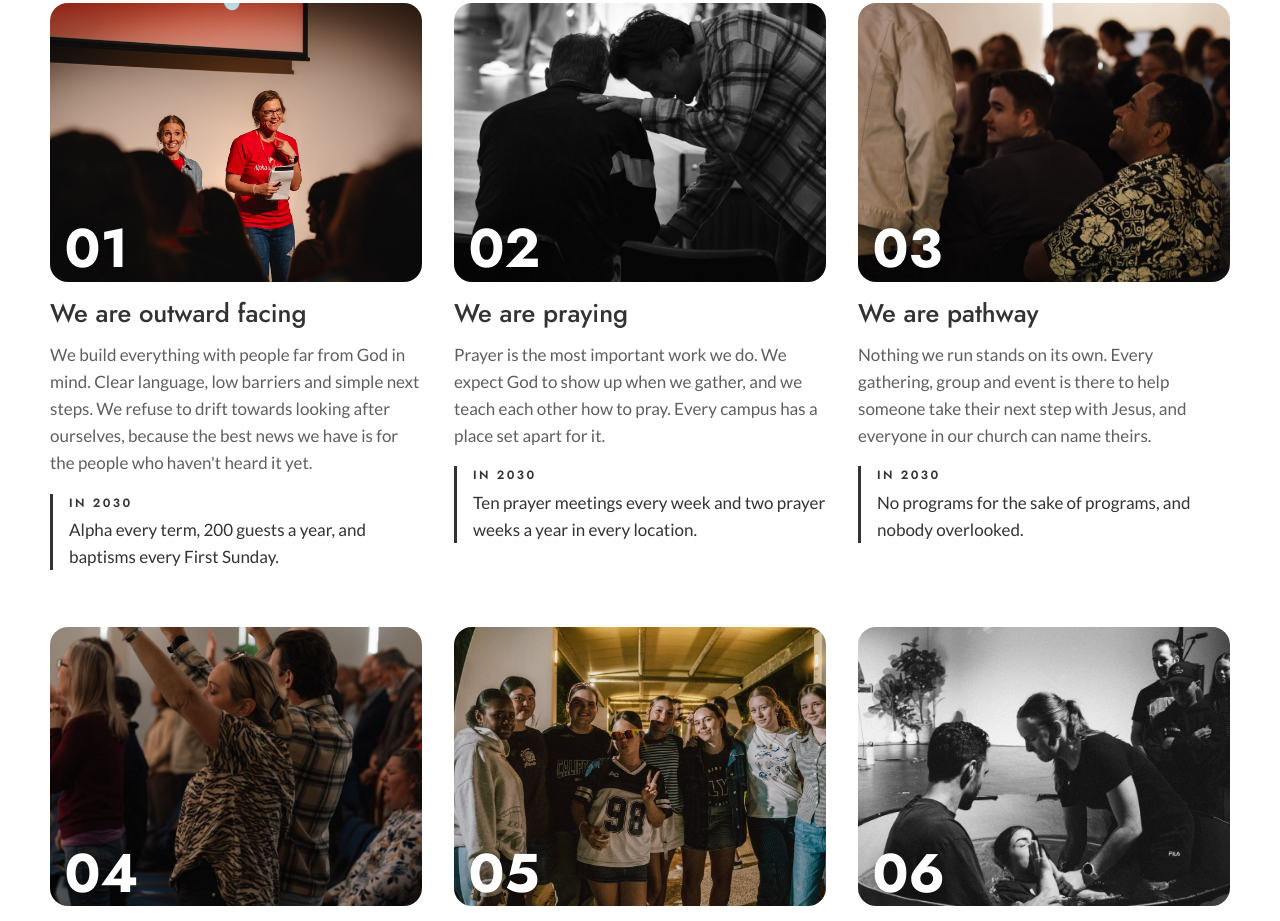
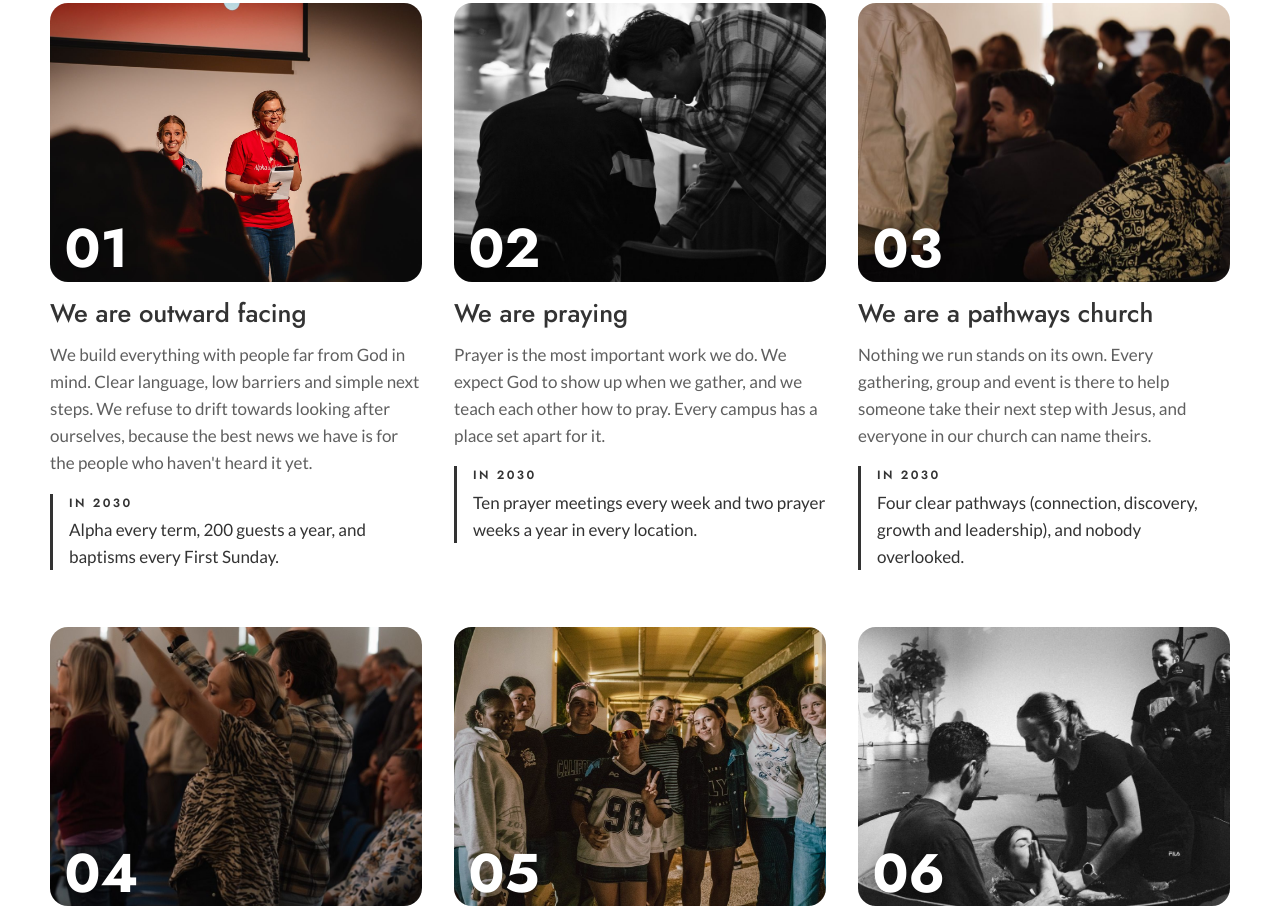
Before and after one commit to deetsweet/Lifepoint-website, an Eleventy site: page src/vision-2030.njk in a window 1280 px wide. Shown: the part 2218-3139 px from the top of the page. Built offline with nearby package versions, Linux system fonts and the light colour scheme; Eleventy itself is replaced by a stand-in of ours; files that its build step writes are made by us from their sources.

Commit message:
Vision page: 'We are a pathways church', pathways in order
Co-Authored-By: Claude Opus 5.5 <noreply@anthropic.com>
Claude-Session: https://claude.ai/code/session_01HarW6L8rzDiP4qo6iGEbrs

```diff
--- a/src/vision-2030.njk
+++ b/src/vision-2030.njk
@@ -25,10 +25,10 @@ markers:
     img: v2030-praying
     text: "Prayer is the most important work we do. We expect God to show up when we gather, and we teach each other how to pray. Every campus has a place set apart for it."
     looks: "Ten prayer meetings every week and two prayer weeks a year in every location."
-  - title: Pathway
+  - title: a pathways church
     img: v2030-pathway
     text: "Nothing we run stands on its own. Every gathering, group and event is there to help someone take their next step with Jesus, and everyone in our church can name theirs."
-    looks: "No programs for the sake of programs, and nobody overlooked."
+    looks: "Four clear pathways (connection, discovery, growth and leadership), and nobody overlooked."
   - title: Healthy
     img: v2030-healthy
     text: "We're broken people being made whole by Jesus. We go at God's pace, keep rhythms of prayer, Scripture and sabbath, and deal with things honestly. We pursue Jesus first, ahead of church success."
@@ -47,8 +47,8 @@ rooms:
   - { name: Living Room, say: "Go deeper!", text: "Where faith grows. Foundations, baptism, freedom and going deep in God's Word." }
   - { name: Kitchen, say: "Help us cook!", text: "Where people lead. Stepping in, stepping up and stepping out to lead others." }
 pathways:
+  - { name: Connection, steps: ["Welcome", "Sunday", "Small Group", "Serving"] }
   - { name: Discovery, steps: ["Alpha", "Foundations", "Baptism"] }
-  - { name: Connection, steps: ["Welcome", "Sunday", "Small Group", "Serving"] }
   - { name: Growth, steps: ["Freedom", "God's Word", "Life in the Spirit"] }
   - { name: Leadership, steps: ["Step In", "Step Up", "Step Out"] }
 values:
```
Also changed, not shown: docs/vision-2030/index.html.
